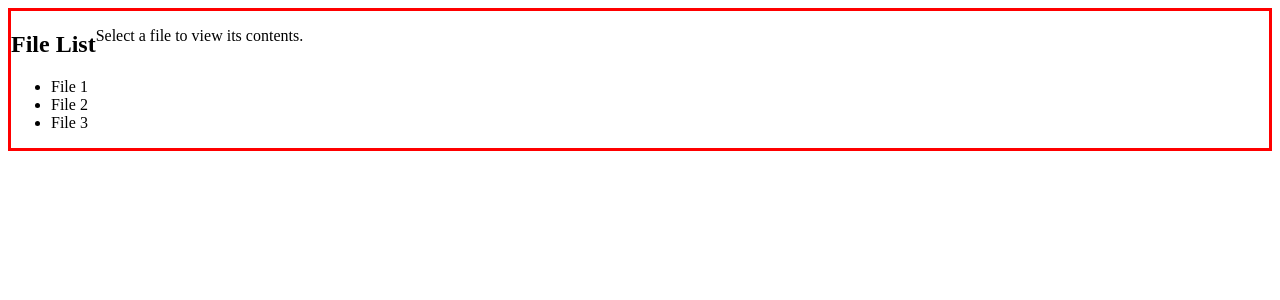
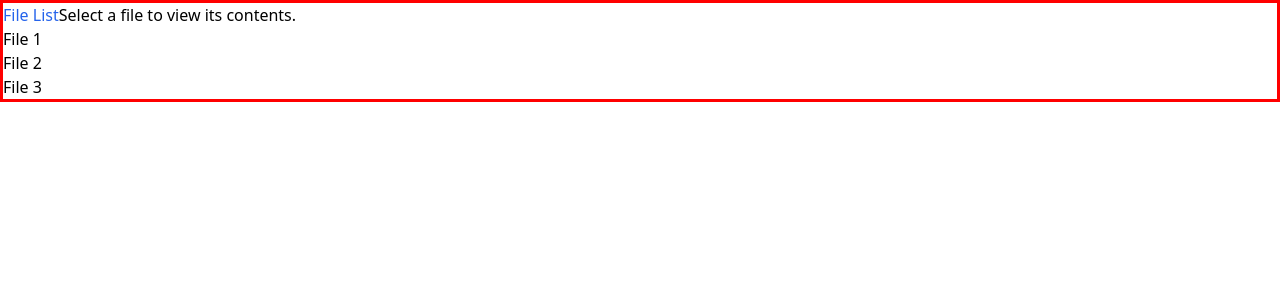
Before and after one commit to Bobliuuu/DPass, a Next.js app in the folder dpass/: page /filePage in a window 1280 px wide. Shown: the top 300 px of the page. Built offline with nearby package versions, Linux system fonts and the light colour scheme.

Commit message:
Setup Tailwind

```diff
--- a/dpass/components/FileList.tsx
+++ b/dpass/components/FileList.tsx
@@ -15,7 +15,7 @@ interface FileListProps {
 const FileList: React.FC<FileListProps> = ({ files, handleClick }) => {
   return (
     <div>
-      <h2>File List</h2>
+      <h2 className='text-blue-600'>File List</h2>
       <ul>
         {files.map((file, index) => (
           <li key={index} onClick={() => handleClick(file)}>
--- a/dpass/package.json
+++ b/dpass/package.json
@@ -15,7 +15,10 @@
   "devDependencies": {
     "@types/node": "^18.7.5",
     "@types/react": "16.9.17",
+    "autoprefixer": "^10.4.14",
+    "postcss": "^8.4.23",
     "prisma": "^4.14.1",
+    "tailwindcss": "^3.3.2",
     "ts-node": "^10.9.1",
     "typescript": "^4.6.3"
   }
--- /dev/null
+++ b/dpass/pages/_app.tsx
@@ -0,0 +1,10 @@
+import '../styles/globals.css';
+
+import { AppProps } from 'next/app';
+
+function App({ Component, pageProps }: AppProps) {
+  // Your component logic here
+  return <Component {...pageProps} />;
+}
+
+export default App;
--- /dev/null
+++ b/dpass/postcss.config.js
@@ -0,0 +1,6 @@
+module.exports = {
+  plugins: {
+    tailwindcss: {},
+    autoprefixer: {},
+  },
+}
--- /dev/null
+++ b/dpass/styles/globals.css
@@ -0,0 +1,3 @@
+@tailwind base;
+@tailwind components;
+@tailwind utilities;
--- /dev/null
+++ b/dpass/tailwind.config.js
@@ -0,0 +1,11 @@
+/** @type {import('tailwindcss').Config} */
+module.exports = {
+  content: [
+    "./pages/**/*.{js,ts,jsx,tsx,mdx}",
+    "./components/**/*.{js,ts,jsx,tsx,mdx}",
+  ],
+  theme: {
+    extend: {},
+  },
+  plugins: [],
+};
```
Also changed, not shown: 1 other file (tests, documents, lock files or other folders).
